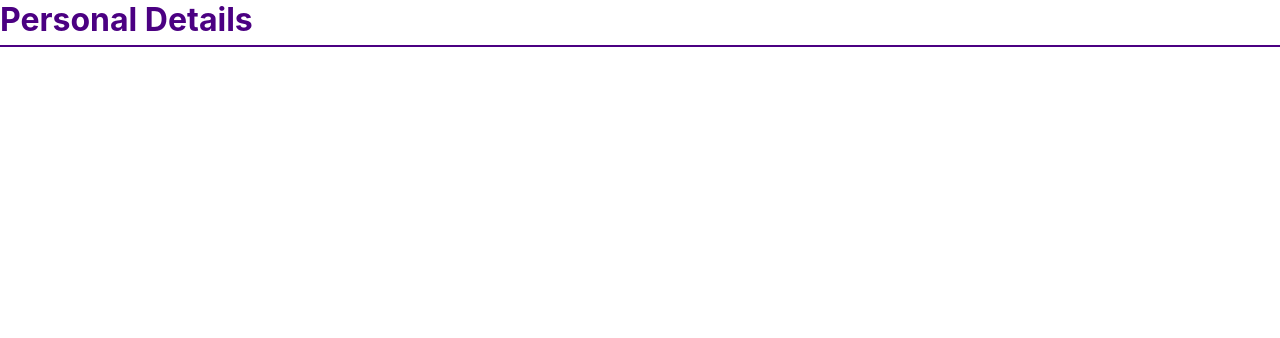
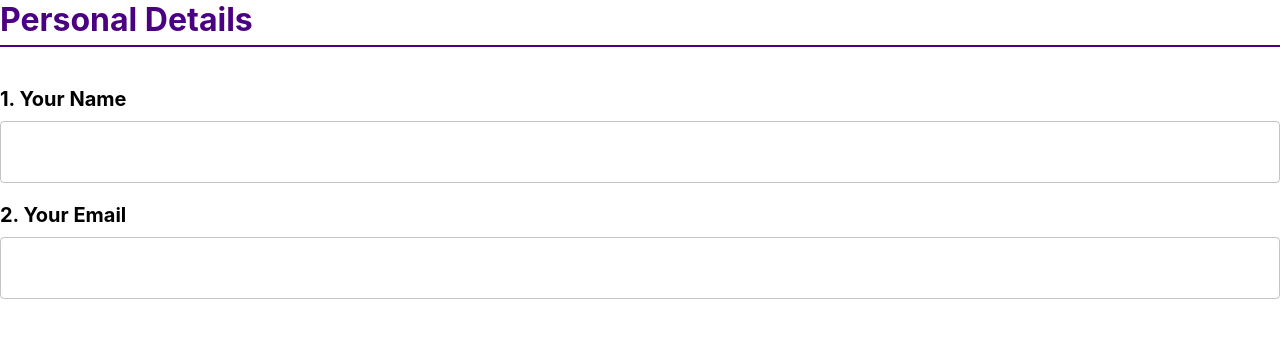
Before and after one commit to coolscoder/reviewform, a Next.js app: page /PersonalDetails in a window 1280 px wide. Shown: the top 338 px of the page. Built offline with nearby package versions, Linux system fonts and the light colour scheme.

Commit message:
feat: add personal details

```diff
--- a/pages/PersonalDetails/index.js
+++ b/pages/PersonalDetails/index.js
@@ -1,10 +1,26 @@
-import React from 'react'
+import React, { useState } from 'react'
 import Title from '../../components/Title'
+import Input from '../../components/Input'
 import styles from './styles.module.css'
 
 const PersonalDetails = () => {
+  const [name, setName] = useState('')
+  const [email, setEmail] = useState('')
+
   return (
-    <Title title="Personal Details" />
+    <div className={styles.personal}>
+      <Title title="Personal Details" />
+      <Input
+        label="1. Your Name"
+        value={name}
+        onChange={e => setName(e.target.value)}
+      />
+      <Input
+        label="2. Your Email"
+        value={email}
+        onChange={e => setEmail(e.target.value)}
+      />
+    </div>
   )
 }
 
--- a/pages/PersonalDetails/styles.module.css
+++ b/pages/PersonalDetails/styles.module.css
@@ -0,0 +1,3 @@
+.personal {
+  margin-bottom: 2em;
+}
```
